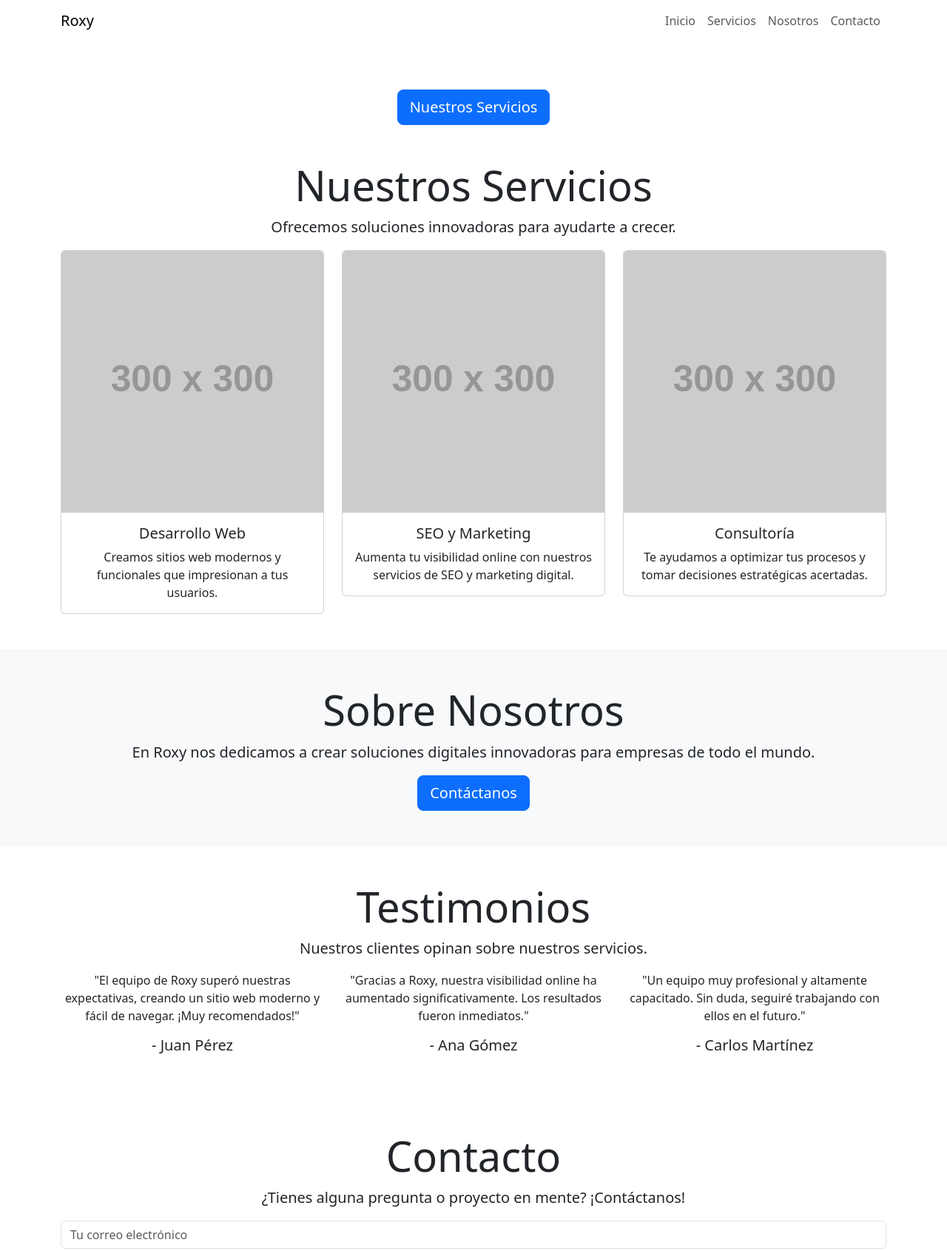
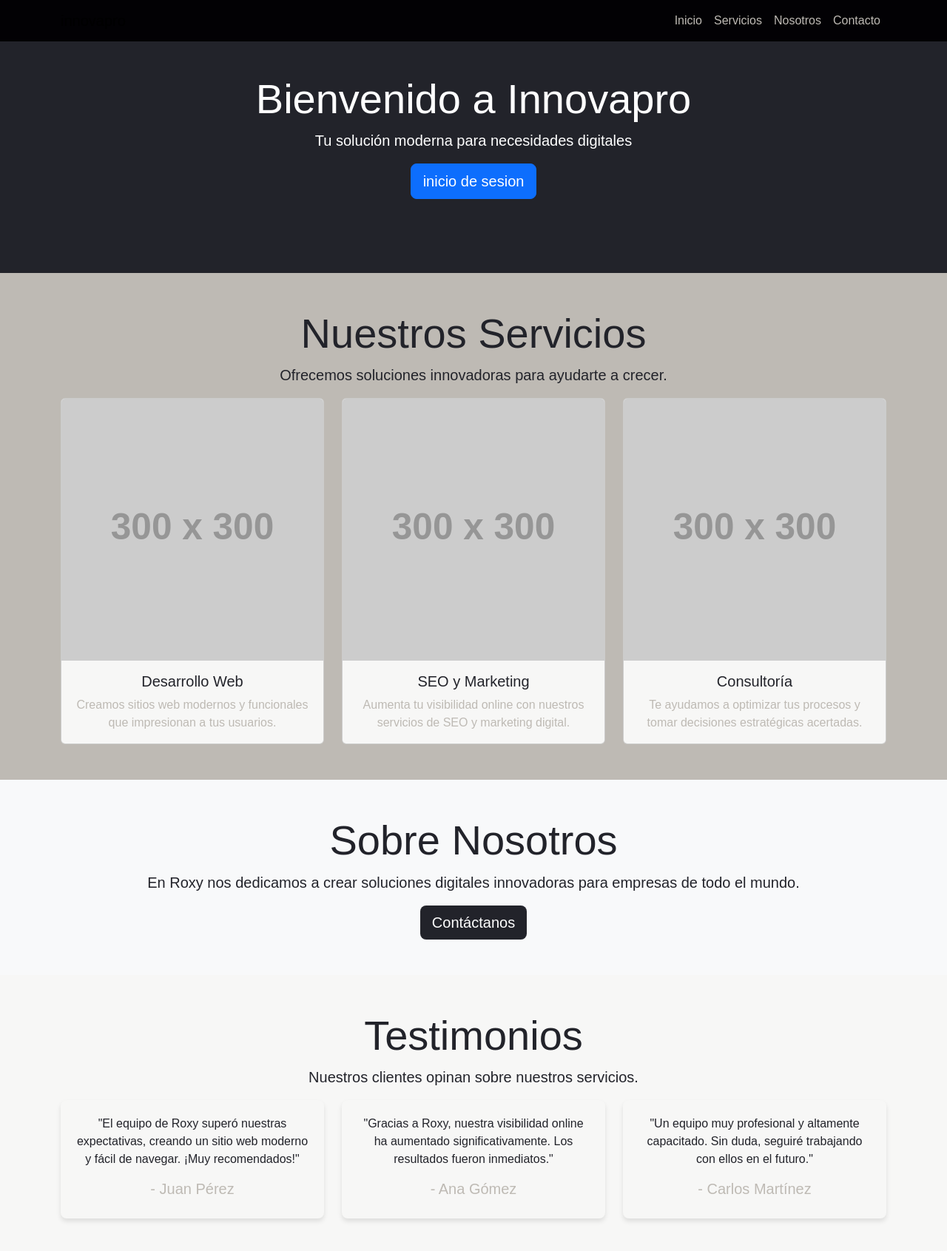
Before and after one commit to CristianSierra420/proyecto-integrador.ip, a plain HTML site: page index.html in a window 1280 px wide. Shown: the top 1691 px of the page at 74% size. Drawn offline with nearby package versions, Linux system fonts and the light colour scheme; placeholder pictures from the web are drawn by us.

Commit message:
css de pagina de principal, y arreglos

```diff
--- a/index.html
+++ b/index.html
@@ -4,16 +4,16 @@
     <meta charset="UTF-8">
     <meta name="viewport" content="width=device-width, initial-scale=1.0">
     <meta http-equiv="X-UA-Compatible" content="ie=edge">
-    <title>Roxy - Página Moderna</title>
+    <title>innovapro - Página Moderna</title>
     <link href="https://cdn.jsdelivr.net/npm/bootstrap@5.3.0-alpha1/dist/css/bootstrap.min.css" rel="stylesheet">
-    <link rel="stylesheet" href="styles.css">
+    <link rel="stylesheet" href="style.css">
 </head>
 <body>
 
     <!-- Encabezado -->
     <nav class="navbar navbar-expand-lg navbar-light fixed-top" id="navbar">
         <div class="container">
-            <a class="navbar-brand" href="#">Roxy</a>
+            <a class="navbar-brand" href="#">innovapro</a>
             <button class="navbar-toggler" type="button" data-bs-toggle="collapse" data-bs-target="#navbarNav" aria-controls="navbarNav" aria-expanded="false" aria-label="Toggle navigation">
                 <span class="navbar-toggler-icon"></span>
             </button>
@@ -31,9 +31,9 @@
     <!-- Sección Hero -->
     <header class="hero" id="hero">
         <div class="container text-center text-white">
-            <h1 class="display-4">Bienvenido a Roxy</h1>
+            <h1 class="display-4">Bienvenido a Innovapro</h1>
             <p class="lead">Tu solución moderna para necesidades digitales</p>
-            <a href="#services" class="btn btn-primary btn-lg">Nuestros Servicios</a>
+            <a href= "inicio de sesion.html" class="btn btn-primary btn-lg">inicio de sesion</a>
         </div>
     </header>
 
@@ -131,7 +131,7 @@
     <!-- Pie de página -->
     <footer class="footer py-4 bg-dark text-white">
         <div class="container text-center">
-            <p>&copy; 2024 Roxy. Todos los derechos reservados.</p>
+            <p>&copy; 2024 Innovapro. Todos los derechos reservados.</p>
         </div>
     </footer>
 
--- a/style.css
+++ b/style.css
@@ -1,107 +1,103 @@
+:root {
+    --color-negro-oscuro: #020104;  /* Negro muy oscuro */
+    --color-gris-oscuro: #22232a;  /* Gris muy oscuro */
+    --color-gris-cálido: #bebab4;  /* Gris cálido suave */
+    --color-blanco-grisáceo: #f7f7f6; /* Blanco grisáceo */
+}
+
 /* Estilos generales */
 body {
     font-family: Arial, sans-serif;
-    background-color: #F3F3F3; /* Blanco grisáceo */
-    color: #262526; /* Gris oscuro */
+    background-color: var(--color-blanco-grisáceo);
+    color: var(--color-gris-oscuro);
 }
 
-/* Encabezado fijo */
-#navbar {
-    background-color: #262526; /* Gris oscuro */
+/* Encabezado */
+.navbar {
+    background-color: var(--color-negro-oscuro);
+}
+.navbar-light .navbar-nav .nav-link {
+    color: var(--color-gris-cálido);
+}
+.navbar-light .navbar-nav .nav-link:hover {
+    color: var(--color-gris-cálido);
 }
 
-#navbar a {
-    color: #D7D8DA; /* Gris pálido */
-    text-transform: uppercase;
-    font-weight: bold;
+/* Hero Section */
+#hero {
+    background-color: var(--color-gris-oscuro);
+    padding: 100px 0;
+    color: #fff;
 }
-
-#navbar a:hover {
-    color: #AFB2B7; /* Gris claro */
+#hero h1 {
+    font-size: 3.5rem;
 }
-
-/* Sección Hero */
-.hero {
-    background: url('https://via.placeholder.com/1920x700') no-repeat center center;
-    background-size: cover;
-    height: 700px;
-    color: white;
-    display: flex;
-    align-items: center;
-    justify-content: center;
-    text-align: center;
-}
-
-.hero h1 {
-    font-size: 3rem;
-    font-weight: bold;
-}
-
-.hero p {
+#hero p {
     font-size: 1.25rem;
-    margin-bottom: 20px;
 }
 
 /* Sección de Servicios */
+.services {
+    background-color: var(--color-gris-cálido);
+}
 .services .card {
-    border: none;
-    box-shadow: 0 4px 10px rgba(0,0,0,0.1);
-    margin-bottom: 20px;
-    background-color: #AFB2B7; /* Gris claro */
+    background-color: var(--color-blanco-grisáceo);
 }
-
 .services .card-title {
-    font-size: 1.5rem;
-    font-weight: bold;
-    color: #262526; /* Gris oscuro */
+    color: var(--color-gris-oscuro);
 }
-
 .services .card-text {
-    font-size: 1rem;
-    color: #262526; /* Gris oscuro */
+    color: var(--color-gris-cálido);
 }
 
 /* Sección Acerca de Nosotros */
 .about {
-    background-color: #F3F3F3; /* Blanco grisáceo */
+    background-color: var(--color-gris-cálido);
+    color: var(--color-gris-oscuro);
 }
-
-.about h2 {
-    font-size: 2.5rem;
-    font-weight: bold;
+.about .btn-primary {
+    background-color: var(--color-gris-oscuro);
+    border: none;
+}
+.about .btn-primary:hover {
+    background-color: var(--color-gris-cálido);
 }
 
 /* Testimonios */
 .testimonials .testimonial-card {
-    background: #FFFFFF;
+    background-color: var(--color-blanco-grisáceo);
     padding: 20px;
-    box-shadow: 0 4px 10px rgba(0,0,0,0.1);
     margin-bottom: 20px;
+    border-radius: 8px;
+    box-shadow: 0 4px 6px rgba(0, 0, 0, 0.1);
 }
-
-.testimonials .testimonial-card p {
-    font-size: 1.1rem;
-    color: #333;
-}
-
-.testimonials .testimonial-card h5 {
-    font-weight: bold;
-    color: #262526; /* Gris oscuro */
+.testimonials h5 {
+    color: var(--color-gris-cálido);
 }
 
 /* Sección de Contacto */
-.contact h2 {
-    font-size: 2.5rem;
-    font-weight: bold;
+.contact {
+    background-color: var(--color-gris-cálido);
+}
+.contact form {
+    max-width: 600px;
+    margin: 0 auto;
+}
+.contact input,
+.contact textarea {
+    background-color: var(--color-blanco-grisáceo);
+    border: 1px solid var(--color-gris-oscuro);
+}
+.contact button {
+    background-color: var(--color-gris-oscuro);
+    border: none;
+}
+.contact button:hover {
+    background-color: var(--color-gris-cálido);
 }
 
 /* Pie de página */
 .footer {
-    background-color: #262526; /* Gris oscuro */
-    color: white;
-    text-align: center;
+    background-color: var(--color-negro-oscuro);
+    color: #fff;
 }
-
-.footer p {
-    margin-bottom: 0;
-}
```
Also changed, not shown: inicio de sesion.html (+2 -2 lines).
